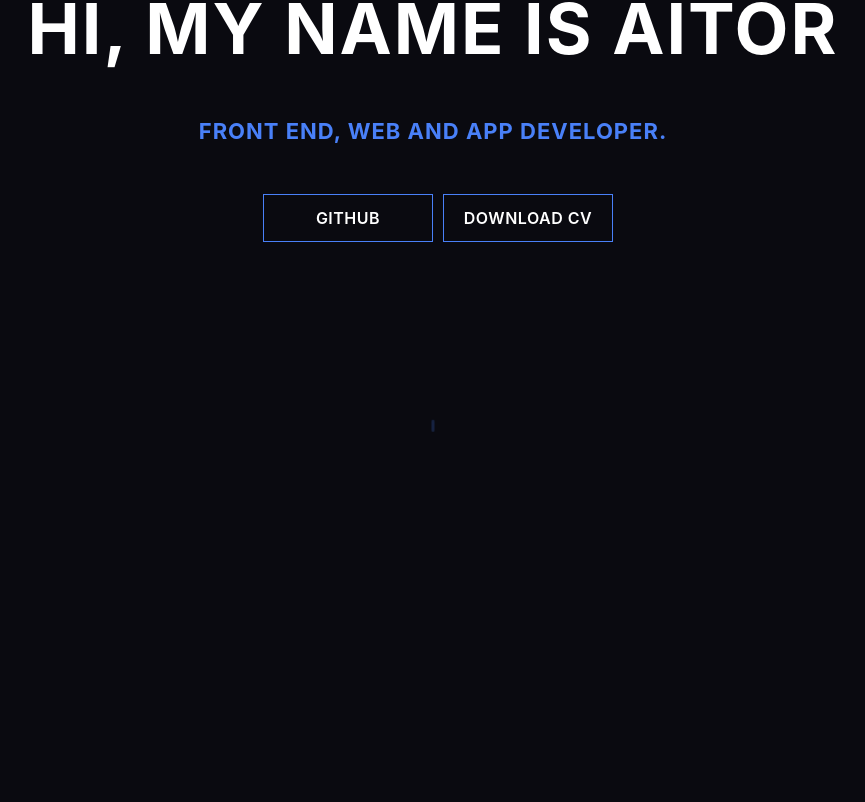
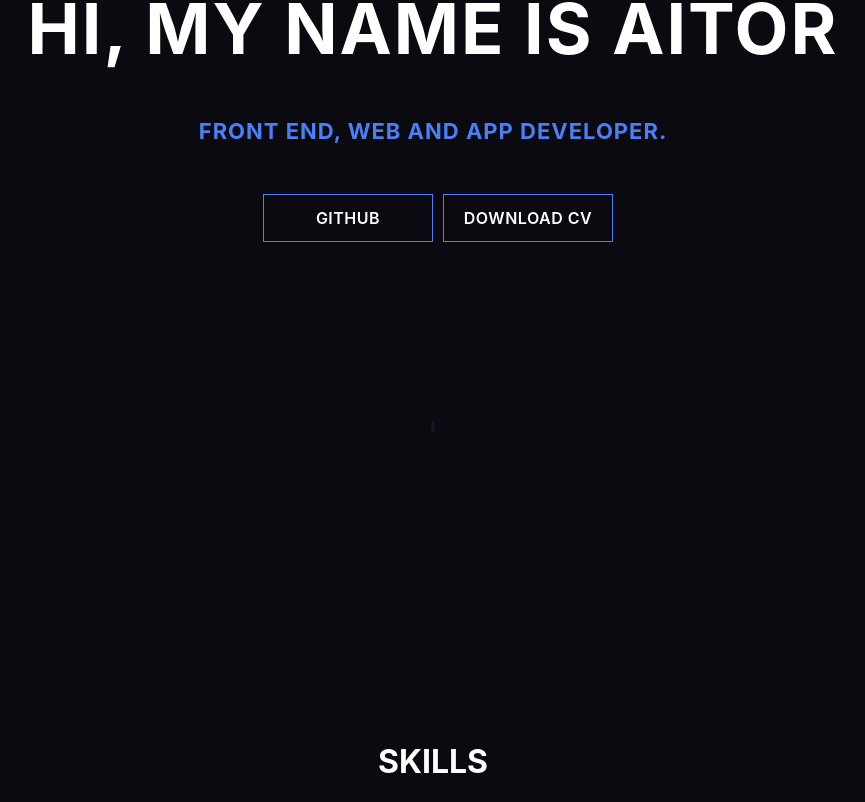
Before and after one commit to Aitor-bot/personalPortfolio, a React (Create React App) app: page / in a window 1280 px wide. Shown: the part 356-1158 px from the top of the page, without its empty margins (207-1072 px from the left). Before the commit the page ends 800 px from the top, so only its background shows below. Built offline with nearby package versions, Linux system fonts and the light colour scheme.

Commit message:
test where the following component will remain

```diff
--- a/src/App.css
+++ b/src/App.css
@@ -1,5 +1,10 @@
 body {
     background-color: #0a0a10;
 
+}
 
+.skills {
+    color:white;
+    margin-top: 500px;
+    text-align: center;
 }
--- a/src/App.js
+++ b/src/App.js
@@ -8,6 +8,8 @@ function App() {
     <div className="App">
       <Menu></Menu>
       <About></About>
+      <h1 className='skills'>SKILLS</h1>
+
     </div>
   );
 }
```
